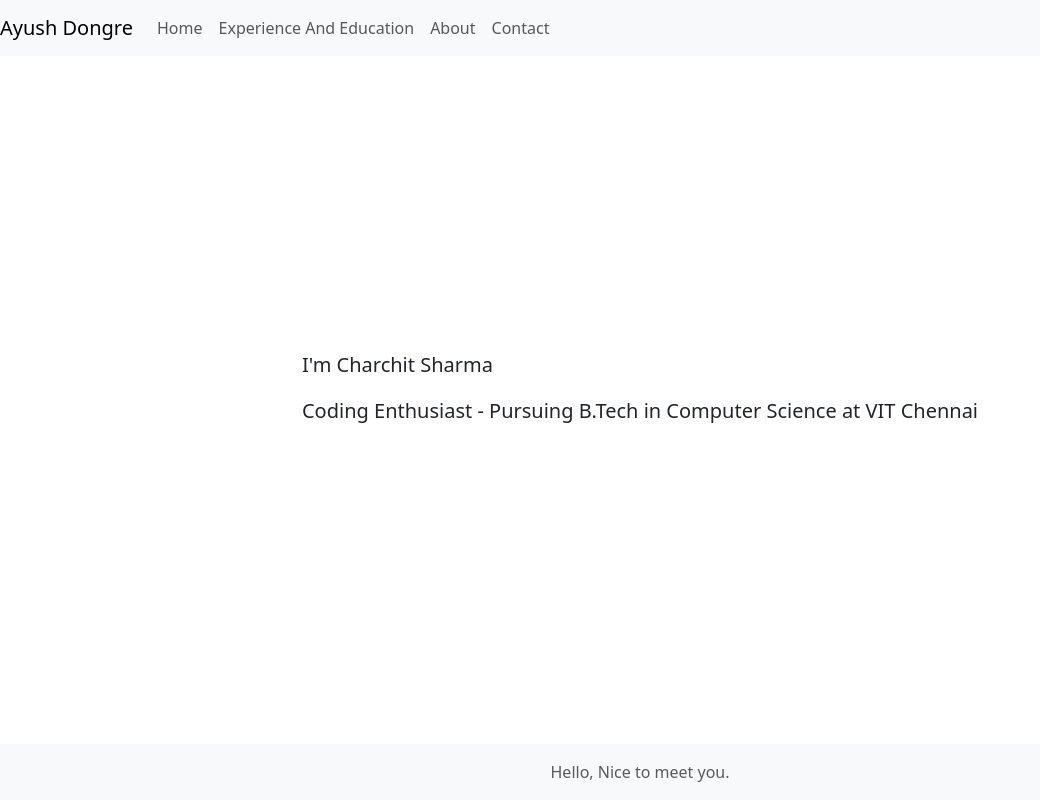
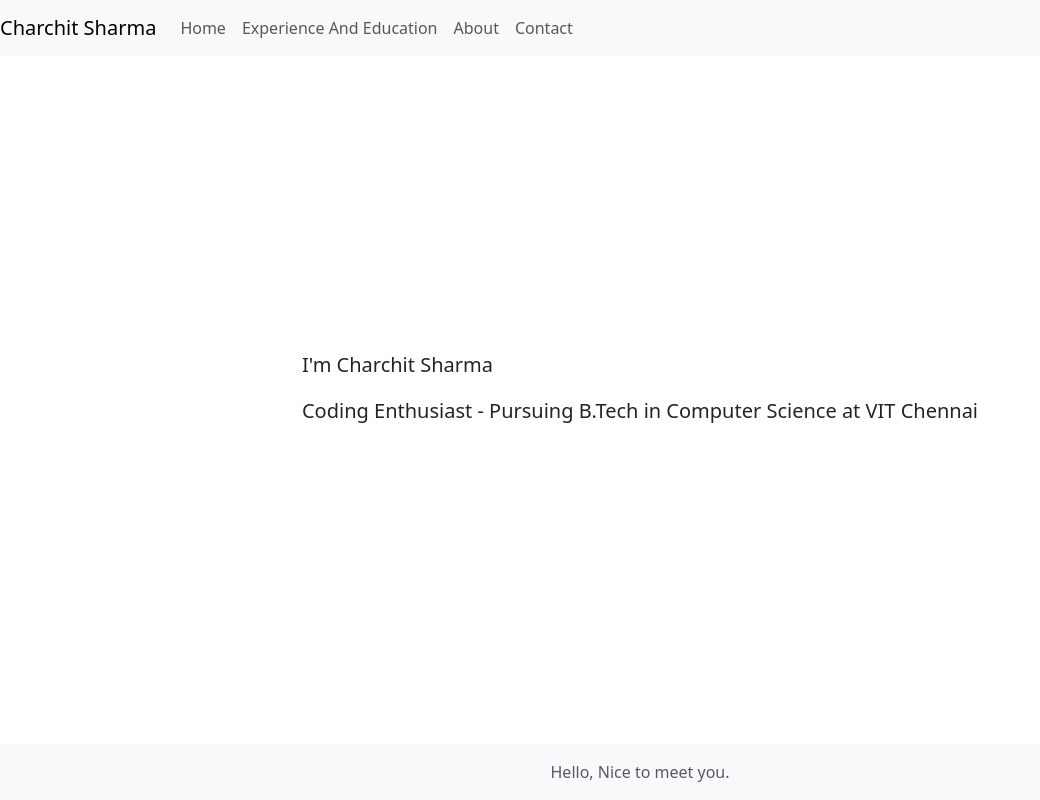
Before and after one commit to 13Charchit/portfolior, a React (Create React App) app: page /experienceAndEducation in a window 1280 px wide. Shown: the whole page, without its empty margins (0-1040 px from the left). Built offline with nearby package versions, Linux system fonts and the light colour scheme.

Commit message:
Update Nav.js

```diff
--- a/src/components/Nav.js
+++ b/src/components/Nav.js
@@ -3,7 +3,7 @@ import { Link } from "react-router-dom";
 function Nav() {
   return (
     <nav className="navbar navbar-expand-md navbar-light fixed-top bg-light">
-      <div className="navbar-brand">Ayush Dongre</div>
+      <div className="navbar-brand">Charchit Sharma</div>
       <button
         className="navbar-toggler"
         type="button"
```
